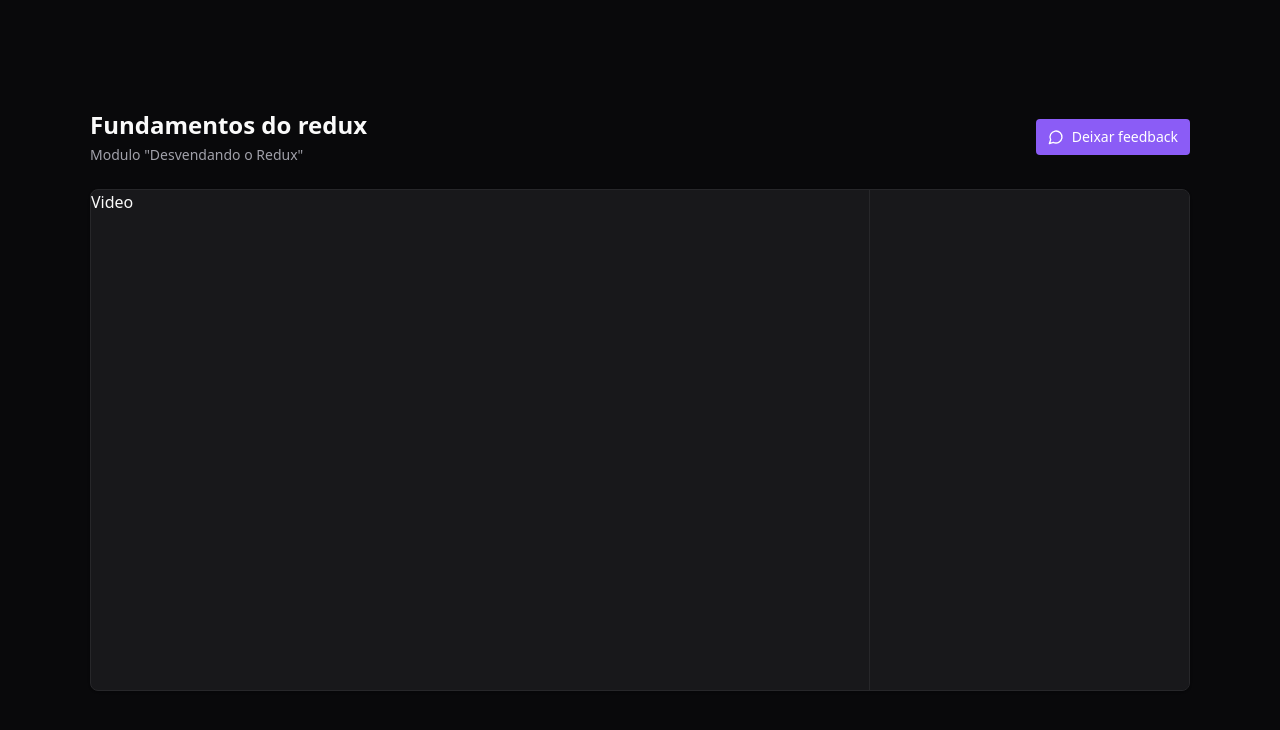
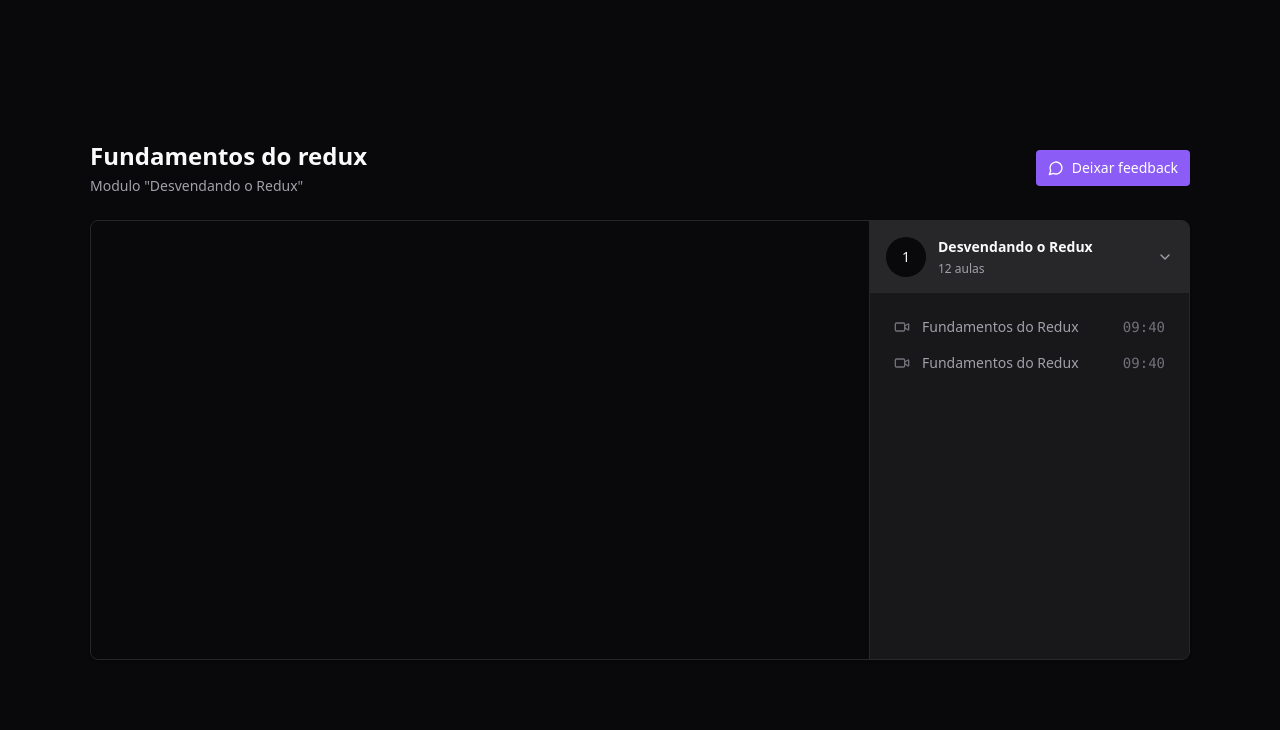
Before and after one commit to FelipeTeofiloSiqueiraCosta/react-redux-zustand, a React (Vite) app: page / in a window 1280 px wide. Shown: the top 730 px of the page. Built offline with nearby package versions, Linux system fonts and the light colour scheme.

Commit message:
feat: UI dos modulos e player

```diff
--- a/package.json
+++ b/package.json
@@ -14,6 +14,7 @@
     "lucide-react": "^0.358.0",
     "react": "^18.2.0",
     "react-dom": "^18.2.0",
+    "react-player": "^2.15.1",
     "react-redux": "^9.1.0"
   },
   "devDependencies": {
--- a/src/pages/Player.tsx
+++ b/src/pages/Player.tsx
@@ -1,4 +1,5 @@
-import { MessageCircle } from "lucide-react";
+import { ChevronDown, MessageCircle, Video } from "lucide-react";
+import ReactPlayer from "react-player";
 
 export function Player() {
   return (
@@ -18,8 +19,46 @@
           </button>
         </div>
         <main className="relative flex overflow-hidden rounded-lg border border-zinc-800 bg-zinc-900 shadow">
-          <div className="flex-1">Video</div>
-          <aside className="w-80 border-l border-zinc-800 bg-zinc-900 h-[500px]"></aside>
+          <div className="flex-1">
+            <div className="w-full bg-zinc-950 aspect-video">
+              <ReactPlayer
+                width="100%"
+                height="100%"
+                controls
+                url="https://www.youtube.com/watch?v=HVAR85rorvU"
+              />
+            </div>
+          </div>
+          <aside className="w-80 border-l border-zinc-800 bg-zinc-900">
+            <div>
+              <button className="flex w-full items-center gap-3 bg-zinc-800 p-4">
+                <span className="flex h-10 w-10 rounded-full items-center justify-center bg-zinc-950 text-sm">
+                  1
+                </span>
+                <div className="flex flex-col gap-1 text-left">
+                  <strong className="text-sm">Desvendando o Redux</strong>
+                  <span className="text-xs text-zinc-400">12 aulas</span>
+                </div>
+                <ChevronDown className="h-4 w-4 ml-auto text-zinc-400" />
+              </button>
+              <nav className="flex flex-col relative gap-4 p-6">
+                <button className="flex items-center gap-3 text-sm text-zinc-400">
+                  <Video className="h-4 w-4 text-zinc-500 " />
+                  <span>Fundamentos do Redux</span>
+                  <span className="ml-auto font-mono text-sm text-zinc-500">
+                    09:40
+                  </span>
+                </button>
+                <button className="flex items-center gap-3 text-sm text-zinc-400">
+                  <Video className="h-4 w-4 text-zinc-500 " />
+                  <span>Fundamentos do Redux</span>
+                  <span className="ml-auto font-mono text-sm text-zinc-500">
+                    09:40
+                  </span>
+                </button>
+              </nav>
+            </div>
+          </aside>
         </main>
       </div>
     </div>
```
Also changed, not shown: 1 other file (tests, documents, lock files or other folders).
